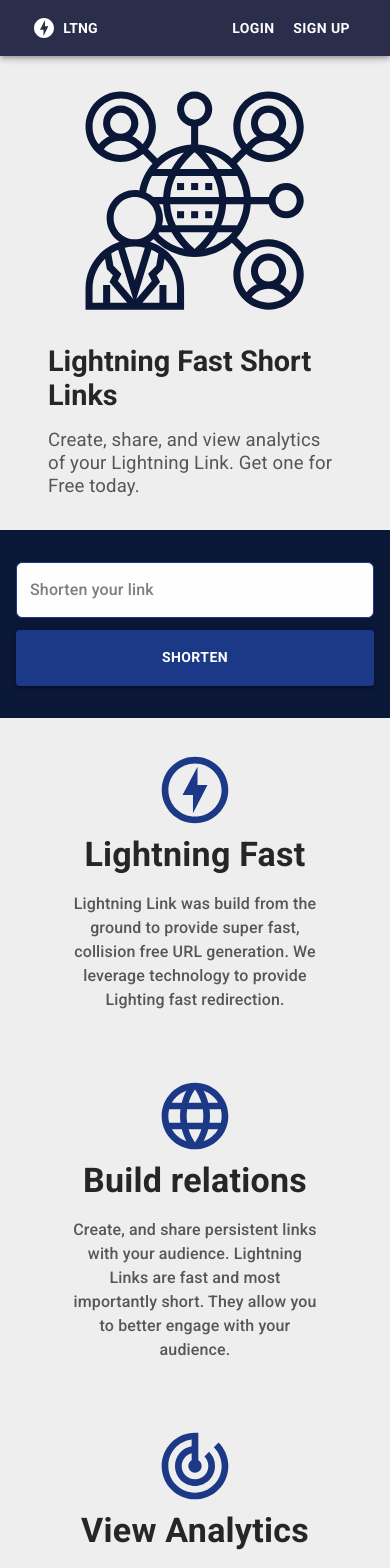
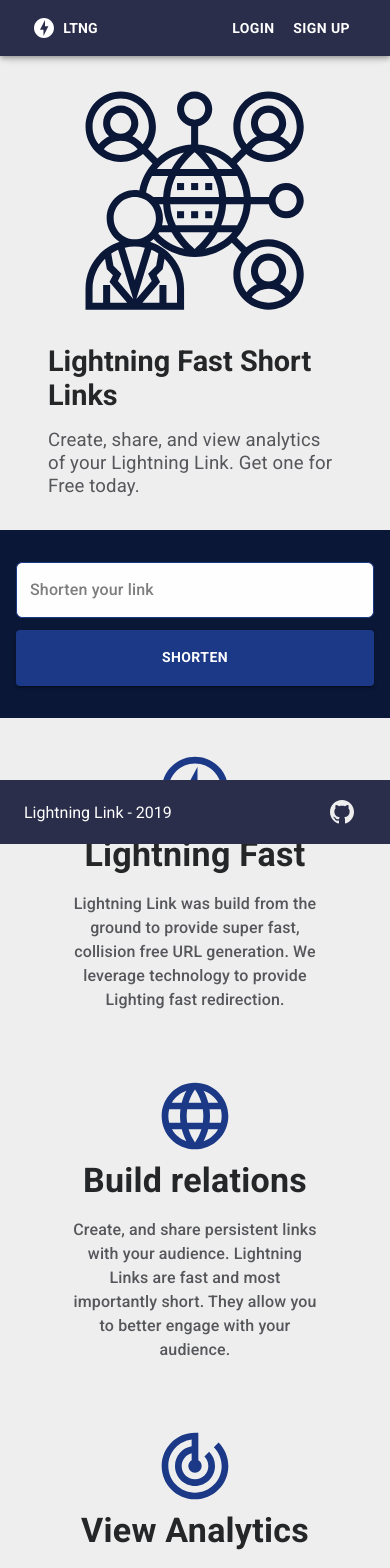
Before and after one commit to ericellb/Lightning-Link, a React (Create React App) app in the folder client/: page /#/ in a window 390 px wide. Shown: the top 1568 px of the page. Built offline with nearby package versions, Linux system fonts and the light colour scheme.

Commit message:
Css Tweaks Footer + Info Section

```diff
--- a/client/src/components/Footer/index.tsx
+++ b/client/src/components/Footer/index.tsx
@@ -3,7 +3,8 @@ import { makeStyles, IconButton, Container } from '@material-ui/core';
 
 const useStyles = makeStyles(theme => ({
   footer: {
-    position: 'sticky',
+    position: 'fixed',
+    bottom: '0px',
     width: '100%',
     backgroundColor: '#2b2e4a',
     height: '64px',
@@ -11,11 +12,7 @@ const useStyles = makeStyles(theme => ({
     color: '#FEFEFE',
     padding: '0.5em',
     boxSizing: 'border-box',
-    fontFamily: 'Roboto',
-    [theme.breakpoints.up('md')]: {
-      position: 'sticky',
-      bottom: '0px'
-    }
+    fontFamily: 'Roboto'
   },
   icons: {
     fill: '#eeeeee'
--- a/client/src/components/Info/index.tsx
+++ b/client/src/components/Info/index.tsx
@@ -8,7 +8,8 @@ const useStyles = makeStyles(theme => ({
     justifyContent: 'center'
   },
   centerText: {
-    textAlign: 'center'
+    textAlign: 'center',
+    paddingBottom: '64px'
   },
   gridCard: {
     paddingTop: '2em',
--- a/client/src/components/Shortener/index.tsx
+++ b/client/src/components/Shortener/index.tsx
@@ -14,10 +14,7 @@ const useStyles = makeStyles(theme => ({
     backgroundColor: '#0b1736',
     paddingTop: '2em',
     paddingBottom: '2em',
-    boxSizing: 'border-box',
-    [theme.breakpoints.up('md')]: {
-      marginBottom: '3em'
-    }
+    boxSizing: 'border-box'
   },
   flex: {
     display: 'flex',
```
Also changed, not shown: 1 other file (tests, documents, lock files or other folders).
